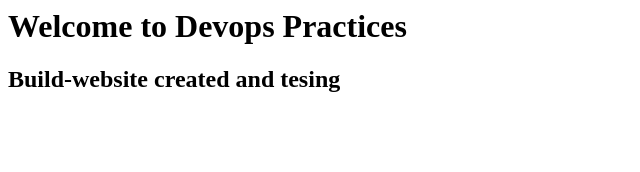
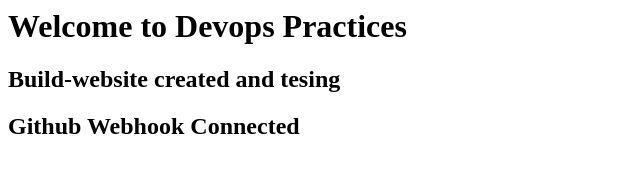
Before and after one commit to mohammedsuhail85/devops-practice, a plain HTML site: page index.html in a window 1280 px wide. Shown: the whole page, without its empty margins (0-640 px from the left). Drawn offline with Linux system fonts and the light colour scheme.

Commit message:
Github Webhooks Connect

```diff
--- a/index.html
+++ b/index.html
@@ -5,5 +5,6 @@
 <body>
 <h1>Welcome to Devops Practices</h1>
 <h2>Build-website created and tesing</h2>
+<h2>Github Webhook Connected</h2>
 </body>
 </html>
```
